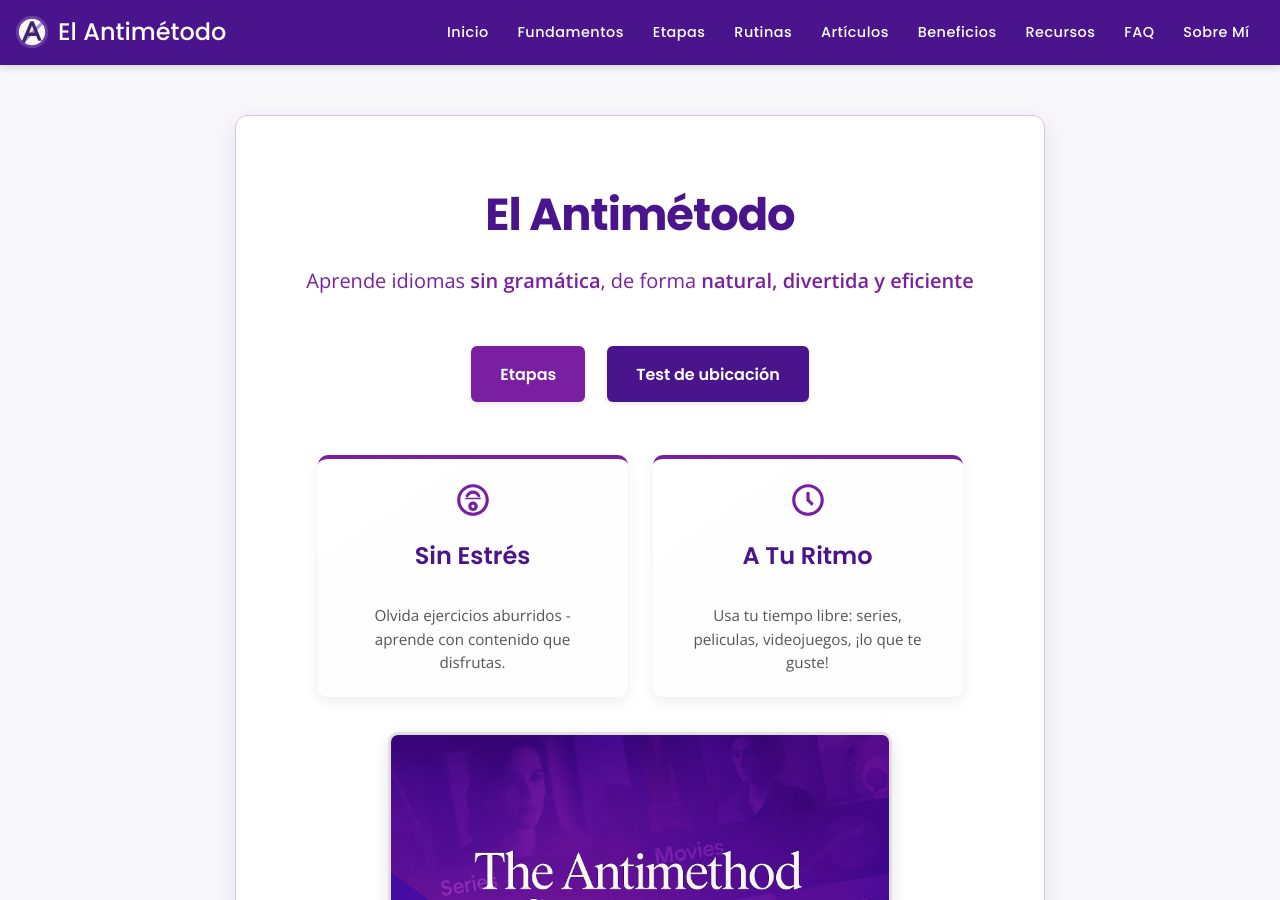
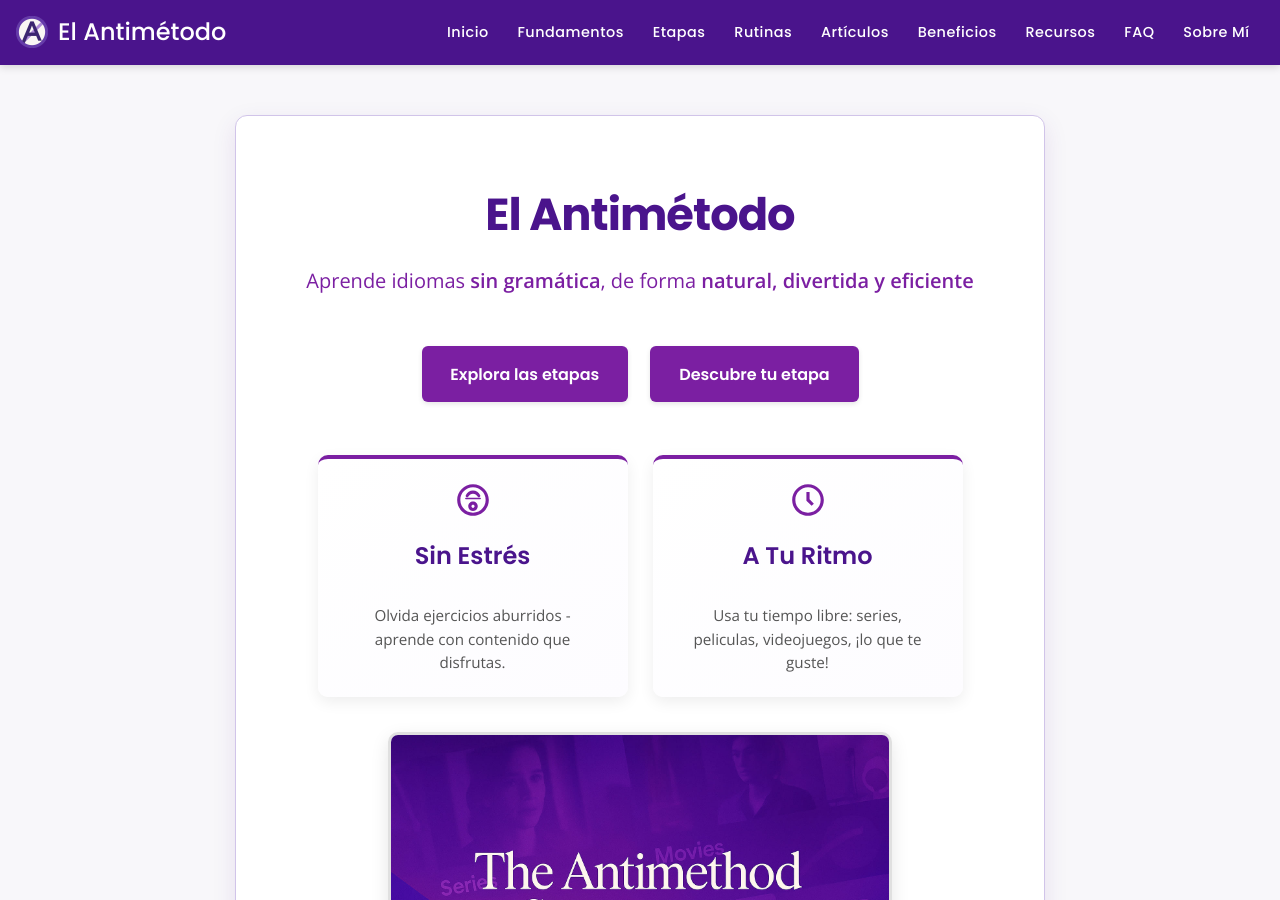
Before and after one commit to LuiseM93/ElAntimetodo, a Jekyll site: the page built from index.md, in a window 1280 px wide and 900 px high. Built offline with Jekyll 4.4.1, drawn with Linux system fonts in a browser that asks for light colours.

Commit message:
colores margen

```diff
--- a/index.md
+++ b/index.md
@@ -8,9 +8,9 @@ description: Aprende idiomas de forma natural y divertida con El Antimétodo. Si
   <div class="hero-content">
     <h1>El Antimétodo</h1>
     <p class="subtitle">Aprende idiomas <strong>sin gramática</strong>, de forma <strong>natural, divertida y eficiente</strong></p>
-    <div class="hero-buttons" style="margin-top: 1.5rem; margin-bottom: 2.5rem; display: flex; justify-content: center; gap: 1rem; flex-wrap: wrap;">
-      <a href="{{ '/etapas' | relative_url }}" class="btn">Etapas</a>
-      <a href="{{ '/test-ubicacion' | relative_url }}" class="btn btn-primary">Test de ubicación</a>
+    <div class="hero-buttons" style="margin-top: 1rem; margin-bottom: 2.5rem; display: flex; justify-content: center; gap: 1rem; flex-wrap: wrap;">
+      <a href="{{ '/etapas' | relative_url }}" class="btn">Explora las etapas</a>
+      <a href="{{ '/test-ubicacion' | relative_url }}" class="btn">Descubre tu etapa</a>
     </div>
   </div>
   <div class="hero-cards-container">
```
